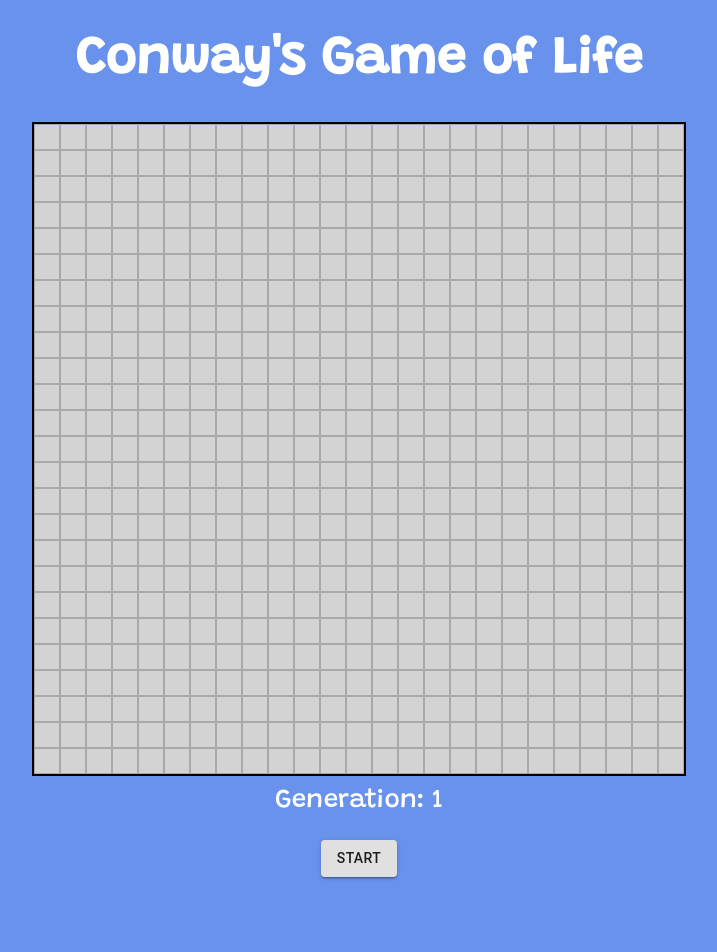
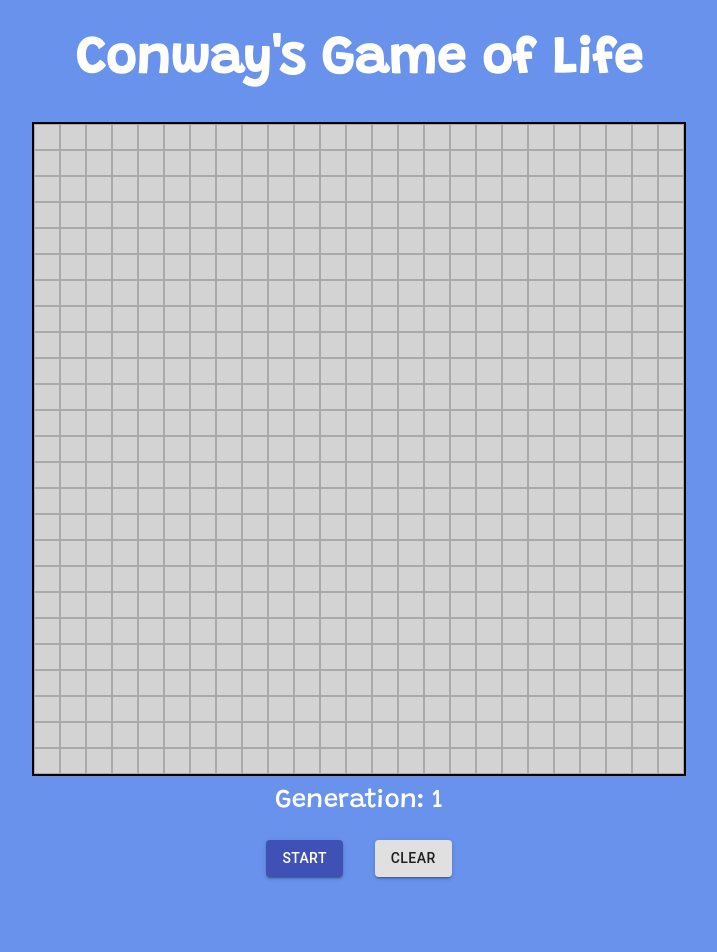
Before and after one commit to BlueEagle/Conways-Game-of-Life, a React (Create React App) app: page / in a window 1280 px wide. Shown: the top 952 px of the page, without its empty margins (281-998 px from the left). Built offline with nearby package versions, Linux system fonts and the light colour scheme.

Commit message:
functional clear button

```diff
--- a/public/index.html
+++ b/public/index.html
@@ -2,13 +2,10 @@
 <html lang="en">
   <head>
     <meta charset="utf-8" />
-    <link rel="icon" href="%PUBLIC_URL%/favicon.ico" />
+    <!-- <link rel="icon" href="%PUBLIC_URL%/favicon.ico" /> -->
     <meta name="viewport" content="width=device-width, initial-scale=1" />
     <meta name="theme-color" content="#000000" />
-    <meta
-      name="description"
-      content="Web site created using create-react-app"
-    />
+    <meta name="description" content="Conway's Game of Life, in React." />
     <link rel="apple-touch-icon" href="%PUBLIC_URL%/logo192.png" />
     <!--
       manifest.json provides metadata used when your web app is installed on a
@@ -24,7 +21,7 @@
       work correctly both with client-side routing and a non-root public URL.
       Learn how to configure a non-root public URL by running `npm run build`.
     -->
-    <title>React App</title>
+    <title>Conway's Game of Life</title>
   </head>
   <body>
     <noscript>You need to enable JavaScript to run this app.</noscript>
--- a/src/components/GameGrid.jsx
+++ b/src/components/GameGrid.jsx
@@ -7,9 +7,9 @@ const initialRows = 25;
 const initialCols = 25;
 
 let initialBuffer = [];
-for (let i = 0; i < 25; i++) {
+for (let i = 0; i < initialRows; i++) {
   initialBuffer[i] = [];
-  for (let j = 0; j < 25; j++) {
+  for (let j = 0; j < initialCols; j++) {
     initialBuffer[i][j] = false;
   }
 }
@@ -70,9 +70,23 @@ const GameGrid = () => {
     });
 
     addGeneration();
-    console.log(generation);
     setTimeout(simulation, 500);
   }, [rows, cols]);
+
+  const clearBuffer = () => {
+    setBuffer((buffer) => {
+      return produce(buffer, (copy) => {
+        for (let i = 0; i < rows; i++) {
+          for (let j = 0; j < cols; j++) {
+            copy[i][j] = false;
+          }
+        }
+      });
+    });
+
+    setSimulationActive(false);
+    setGeneration(1);
+  };
 
   return (
     <>
@@ -111,8 +125,9 @@ const GameGrid = () => {
       <GenerationTracker>Generation: {generation}</GenerationTracker>
 
       <ButtonDiv>
-        <Button
+        <StyledButton
           variant="contained"
+          color="primary"
           onClick={() => {
             setSimulationActive(!simulationActive);
             if (!simulationActive) {
@@ -122,7 +137,10 @@ const GameGrid = () => {
           }}
         >
           {simulationActive ? "Stop" : "Start"}
-        </Button>
+        </StyledButton>
+        <StyledButton variant="contained" onClick={clearBuffer}>
+          Clear
+        </StyledButton>
       </ButtonDiv>
     </>
   );
@@ -140,6 +158,11 @@ const ButtonDiv = styled.div`
   padding: 1%;
 `;
 
+const StyledButton = styled(Button)`
+  margin-left: 1rem !important;
+  margin-right: 1rem !important;
+`;
+
 const GenerationTracker = styled.div`
   padding: 1%;
 `;
```
